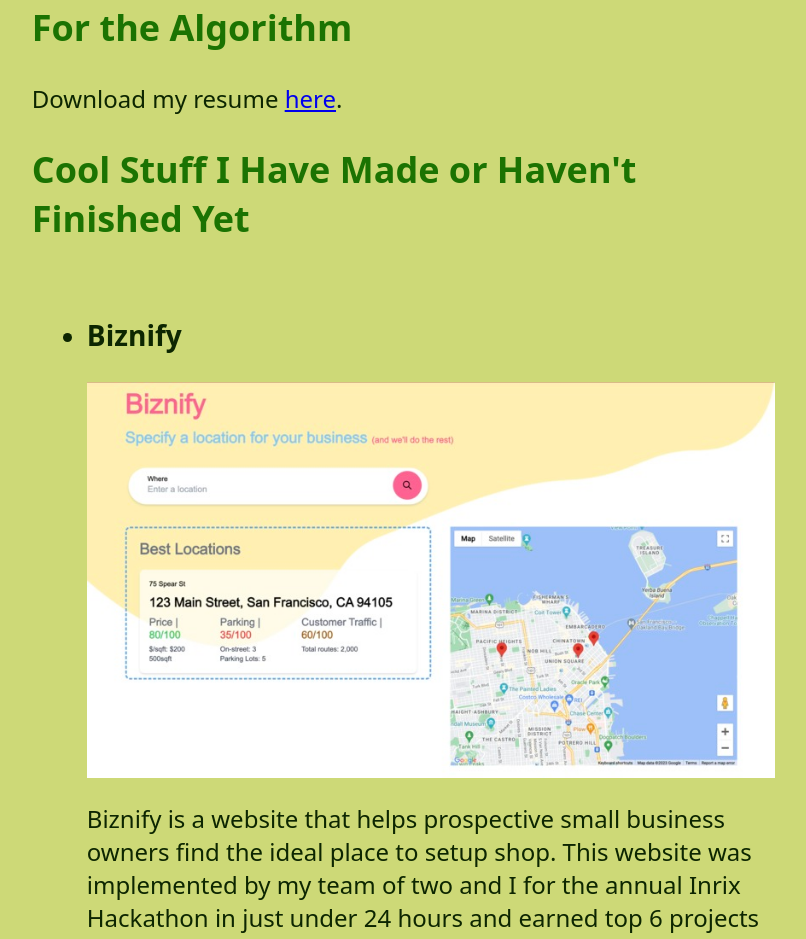
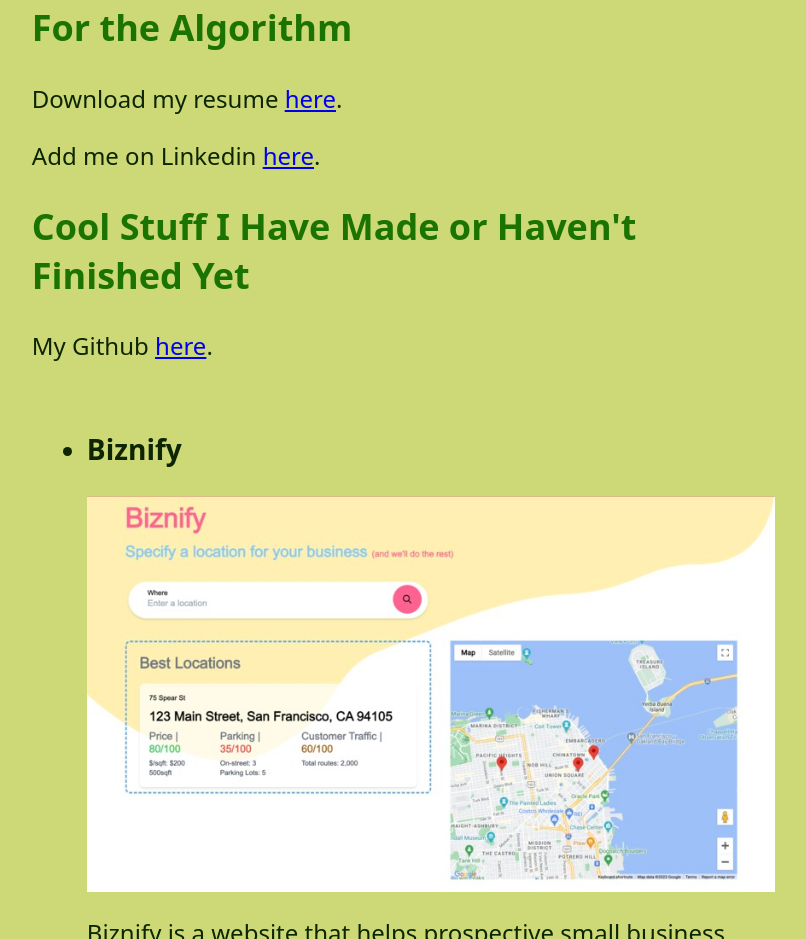
Before and after one commit to nkenny160/personalWebsite, a plain HTML site: page docs/index.html in a window 1280 px wide. Shown: the part 1147-2086 px from the top of the page, without its empty margins (229-1035 px from the left). Drawn offline with Linux system fonts and the light colour scheme; a web font is replaced by a local one.

Commit message:
add socials

```diff
--- a/docs/index.html
+++ b/docs/index.html
@@ -79,10 +79,12 @@
     <section>
         <h2>For the Algorithm</h2>
         <p>Download my resume <a href="https://drive.google.com/file/d/1IBnmdwN9UJPEGklkQavB8G2TTANCWkLI/view?usp=sharing" target="_blank">here</a>.</p>
+        <p>Add me on Linkedin <a href="https://www.linkedin.com/in/nicholas-kenny-93b2291aa/" target="_blank">here</a>.</p>
     </section>
 
     <section>
         <h2>Cool Stuff I Have Made or Haven't Finished Yet</h2>
+        <p>My Github <a href="https://github.com/nkenny160" target="_blank">here</a>.</p>
         <ul>
             <li>
                 <h3>Biznify</h3>
```
